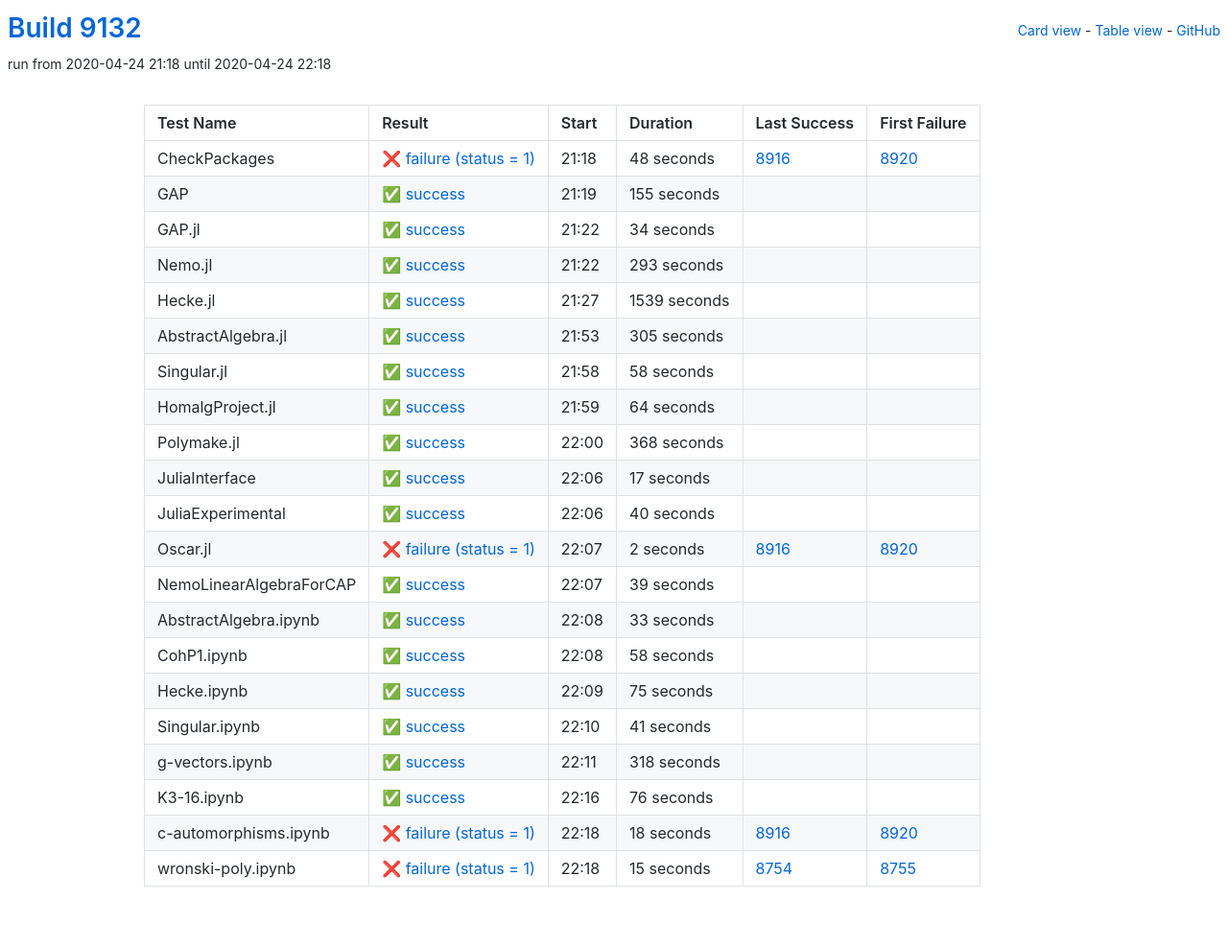
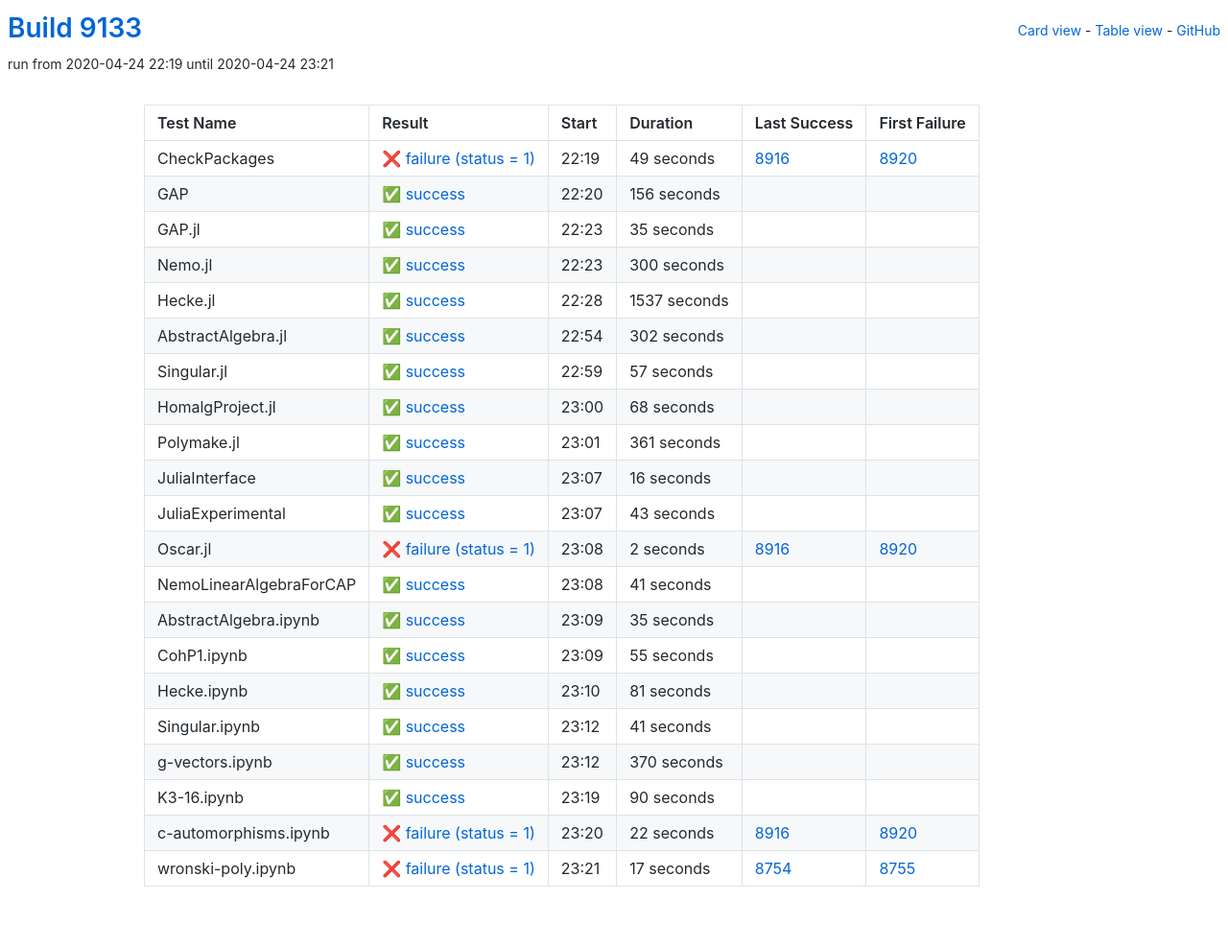
Before and after one commit to oscar-system/oscar-ci-status, a Jekyll site: the page built from table.html, in a window 1280 px wide. Shown: the whole page at 96% size. Built offline with Jekyll 4.4.1, drawn with Linux system fonts in a browser that asks for light colours.

Commit message:
Build 9133

```diff
--- a/_data/ci.yml
+++ b/_data/ci.yml
@@ -1,126 +1,126 @@
-build: 9132
-build_url: https://oscarci.mathematik.uni-kl.de/job/oscar/9132/
+build: 9133
+build_url: https://oscarci.mathematik.uni-kl.de/job/oscar/9133/
 job: oscar
 tests:
-- duration: 48
+- duration: 49
   exitcode: 1
   first_failure: 8920
   first_failure_url: https://oscarci.mathematik.uni-kl.de/job/oscar/8920/
   last_success: 8916
   last_success_url: https://oscarci.mathematik.uni-kl.de/job/oscar/8916/
-  log: https://oscarci.mathematik.uni-kl.de/job/oscar/9132/artifact/logs/build-9132/CheckPackages.log
+  log: https://oscarci.mathematik.uni-kl.de/job/oscar/9133/artifact/logs/build-9133/CheckPackages.log
   name: CheckPackages
-  start: 2020-04-24 21:18
+  start: 2020-04-24 22:19
   status: failure
   success: false
-- duration: 155
+- duration: 156
   exitcode: 0
   first_failure: false
   first_failure_url: null
   last_success: false
   last_success_url: null
-  log: https://oscarci.mathematik.uni-kl.de/job/oscar/9132/artifact/logs/build-9132/GAP.log
+  log: https://oscarci.mathematik.uni-kl.de/job/oscar/9133/artifact/logs/build-9133/GAP.log
   name: GAP
-  start: 2020-04-24 21:19
+  start: 2020-04-24 22:20
   status: success
   success: true
-- duration: 34
+- duration: 35
   exitcode: 0
   first_failure: false
   first_failure_url: null
   last_success: false
   last_success_url: null
-  log: https://oscarci.mathematik.uni-kl.de/job/oscar/9132/artifact/logs/build-9132/GAP.jl.log
+  log: https://oscarci.mathematik.uni-kl.de/job/oscar/9133/artifact/logs/build-9133/GAP.jl.log
   name: GAP.jl
-  start: 2020-04-24 21:22
+  start: 2020-04-24 22:23
   status: success
   success: true
-- duration: 293
+- duration: 300
   exitcode: 0
   first_failure: false
   first_failure_url: null
   last_success: false
   last_success_url: null
-  log: https://oscarci.mathematik.uni-kl.de/job/oscar/9132/artifact/logs/build-9132/Nemo.jl.log
+  log: https://oscarci.mathematik.uni-kl.de/job/oscar/9133/artifact/logs/build-9133/Nemo.jl.log
   name: Nemo.jl
-  start: 2020-04-24 21:22
+  start: 2020-04-24 22:23
   status: success
   success: true
-- duration: 1539
+- duration: 1537
   exitcode: 0
   first_failure: false
   first_failure_url: null
   last_success: false
   last_success_url: null
-  log: https://oscarci.mathematik.uni-kl.de/job/oscar/9132/artifact/logs/build-9132/Hecke.jl.log
+  log: https://oscarci.mathematik.uni-kl.de/job/oscar/9133/artifact/logs/build-9133/Hecke.jl.log
   name: Hecke.jl
-  start: 2020-04-24 21:27
+  start: 2020-04-24 22:28
   status: success
   success: true
-- duration: 305
+- duration: 302
   exitcode: 0
   first_failure: false
   first_failure_url: null
   last_success: false
   last_success_url: null
-  log: https://oscarci.mathematik.uni-kl.de/job/oscar/9132/artifact/logs/build-9132/AbstractAlgebra.jl.log
+  log: https://oscarci.mathematik.uni-kl.de/job/oscar/9133/artifact/logs/build-9133/AbstractAlgebra.jl.log
   name: AbstractAlgebra.jl
-  start: 2020-04-24 21:53
+  start: 2020-04-24 22:54
   status: success
   success: true
-- duration: 58
+- duration: 57
   exitcode: 0
   first_failure: false
   first_failure_url: null
   last_success: false
   last_success_url: null
-  log: https://oscarci.mathematik.uni-kl.de/job/oscar/9132/artifact/logs/build-9132/Singular.jl.log
+  log: https://oscarci.mathematik.uni-kl.de/job/oscar/9133/artifact/logs/build-9133/Singular.jl.log
   name: Singular.jl
-  start: 2020-04-24 21:58
+  start: 2020-04-24 22:59
   status: success
   success: true
-- duration: 64
+- duration: 68
   exitcode: 0
   first_failure: false
   first_failure_url: null
   last_success: false
   last_success_url: null
-  log: https://oscarci.mathematik.uni-kl.de/job/oscar/9132/artifact/logs/build-9132/HomalgProject.jl.log
+  log: https://oscarci.mathematik.uni-kl.de/job/oscar/9133/artifact/logs/build-9133/HomalgProject.jl.log
   name: HomalgProject.jl
-  start: 2020-04-24 21:59
+  start: 2020-04-24 23:00
   status: success
   success: true
-- duration: 368
+- duration: 361
   exitcode: 0
   first_failure: false
   first_failure_url: null
   last_success: false
   last_success_url: null
-  log: https://oscarci.mathematik.uni-kl.de/job/oscar/9132/artifact/logs/build-9132/Polymake.jl.log
+  log: https://oscarci.mathematik.uni-kl.de/job/oscar/9133/artifact/logs/build-9133/Polymake.jl.log
   name: Polymake.jl
-  start: 2020-04-24 22:00
+  start: 2020-04-24 23:01
   status: success
   success: true
-- duration: 17
+- duration: 16
   exitcode: 0
   first_failure: false
   first_failure_url: null
   last_success: false
   last_success_url: null
-  log: https://oscarci.mathematik.uni-kl.de/job/oscar/9132/artifact/logs/build-9132/JuliaInterface.log
+  log: https://oscarci.mathematik.uni-kl.de/job/oscar/9133/artifact/logs/build-9133/JuliaInterface.log
   name: JuliaInterface
-  start: 2020-04-24 22:06
+  start: 2020-04-24 23:07
   status: success
   success: true
-- duration: 40
+- duration: 43
   exitcode: 0
   first_failure: false
   first_failure_url: null
   last_success: false
   last_success_url: null
-  log: https://oscarci.mathematik.uni-kl.de/job/oscar/9132/artifact/logs/build-9132/JuliaExperimental.log
+  log: https://oscarci.mathematik.uni-kl.de/job/oscar/9133/artifact/logs/build-9133/JuliaExperimental.log
   name: JuliaExperimental
-  start: 2020-04-24 22:06
+  start: 2020-04-24 23:07
   status: success
   success: true
 - duration: 2
@@ -129,53 +129,53 @@ tests:
   first_failure_url: https://oscarci.mathematik.uni-kl.de/job/oscar/8920/
   last_success: 8916
   last_success_url: https://oscarci.mathematik.uni-kl.de/job/oscar/8916/
-  log: https://oscarci.mathematik.uni-kl.de/job/oscar/9132/artifact/logs/build-9132/Oscar.jl.log
+  log: https://oscarci.mathematik.uni-kl.de/job/oscar/9133/artifact/logs/build-9133/Oscar.jl.log
   name: Oscar.jl
-  start: 2020-04-24 22:07
+  start: 2020-04-24 23:08
   status: failure
   success: false
-- duration: 39
+- duration: 41
   exitcode: 0
   first_failure: false
   first_failure_url: null
   last_success: false
   last_success_url: null
-  log: https://oscarci.mathematik.uni-kl.de/job/oscar/9132/artifact/logs/build-9132/NemoLinearAlgebraForCAP.log
+  log: https://oscarci.mathematik.uni-kl.de/job/oscar/9133/artifact/logs/build-9133/NemoLinearAlgebraForCAP.log
   name: NemoLinearAlgebraForCAP
-  start: 2020-04-24 22:07
+  start: 2020-04-24 23:08
   status: success
   success: true
-- duration: 33
+- duration: 35
   exitcode: 0
   first_failure: false
   first_failure_url: null
   last_success: false
   last_success_url: null
-  log: https://oscarci.mathematik.uni-kl.de/job/oscar/9132/artifact/logs/build-9132/AbstractAlgebra.ipynb.log
+  log: https://oscarci.mathematik.uni-kl.de/job/oscar/9133/artifact/logs/build-9133/AbstractAlgebra.ipynb.log
   name: AbstractAlgebra.ipynb
-  start: 2020-04-24 22:08
+  start: 2020-04-24 23:09
   status: success
   success: true
-- duration: 58
+- duration: 55
   exitcode: 0
   first_failure: false
   first_failure_url: null
   last_success: false
   last_success_url: null
-  log: https://oscarci.mathematik.uni-kl.de/job/oscar/9132/artifact/logs/build-9132/CohP1.ipynb.log
+  log: https://oscarci.mathematik.uni-kl.de/job/oscar/9133/artifact/logs/build-9133/CohP1.ipynb.log
   name: CohP1.ipynb
-  start: 2020-04-24 22:08
+  start: 2020-04-24 23:09
   status: success
   success: true
-- duration: 75
+- duration: 81
   exitcode: 0
   first_failure: false
   first_failure_url: null
   last_success: false
   last_success_url: null
-  log: https://oscarci.mathematik.uni-kl.de/job/oscar/9132/artifact/logs/build-9132/Hecke.ipynb.log
+  log: https://oscarci.mathematik.uni-kl.de/job/oscar/9133/artifact/logs/build-9133/Hecke.ipynb.log
   name: Hecke.ipynb
-  start: 2020-04-24 22:09
+  start: 2020-04-24 23:10
   status: success
   success: true
 - duration: 41
@@ -184,52 +184,52 @@ tests:
   first_failure_url: null
   last_success: false
   last_success_url: null
-  log: https://oscarci.mathematik.uni-kl.de/job/oscar/9132/artifact/logs/build-9132/Singular.ipynb.log
+  log: https://oscarci.mathematik.uni-kl.de/job/oscar/9133/artifact/logs/build-9133/Singular.ipynb.log
   name: Singular.ipynb
-  start: 2020-04-24 22:10
+  start: 2020-04-24 23:12
   status: success
   success: true
-- duration: 318
+- duration: 370
   exitcode: 0
   first_failure: false
   first_failure_url: null
   last_success: false
   last_success_url: null
-  log: https://oscarci.mathematik.uni-kl.de/job/oscar/9132/artifact/logs/build-9132/g-vectors.ipynb.log
+  log: https://oscarci.mathematik.uni-kl.de/job/oscar/9133/artifact/logs/build-9133/g-vectors.ipynb.log
   name: g-vectors.ipynb
-  start: 2020-04-24 22:11
+  start: 2020-04-24 23:12
   status: success
   success: true
-- duration: 76
+- duration: 90
   exitcode: 0
   first_failure: false
   first_failure_url: null
   last_success: false
   last_success_url: null
-  log: https://oscarci.mathematik.uni-kl.de/job/oscar/9132/artifact/logs/build-9132/K3-16.ipynb.log
+  log: https://oscarci.mathematik.uni-kl.de/job/oscar/9133/artifact/logs/build-9133/K3-16.ipynb.log
   name: K3-16.ipynb
-  start: 2020-04-24 22:16
+  start: 2020-04-24 23:19
   status: success
   success: true
-- duration: 18
+- duration: 22
   exitcode: 1
   first_failure: 8920
   first_failure_url: https://oscarci.mathematik.uni-kl.de/job/oscar/8920/
   last_success: 8916
   last_success_url: https://oscarci.mathematik.uni-kl.de/job/oscar/8916/
-  log: https://oscarci.mathematik.uni-kl.de/job/oscar/9132/artifact/logs/build-9132/c-automorphisms.ipynb.log
+  log: https://oscarci.mathematik.uni-kl.de/job/oscar/9133/artifact/logs/build-9133/c-automorphisms.ipynb.log
   name: c-automorphisms.ipynb
-  start: 2020-04-24 22:18
+  start: 2020-04-24 23:20
   status: failure
   success: false
-- duration: 15
+- duration: 17
   exitcode: 1
   first_failure: 8755
   first_failure_url: https://oscarci.mathematik.uni-kl.de/job/oscar/8755/
   last_success: 8754
   last_success_url: https://oscarci.mathematik.uni-kl.de/job/oscar/8754/
-  log: https://oscarci.mathematik.uni-kl.de/job/oscar/9132/artifact/logs/build-9132/wronski-poly.ipynb.log
+  log: https://oscarci.mathematik.uni-kl.de/job/oscar/9133/artifact/logs/build-9133/wronski-poly.ipynb.log
   name: wronski-poly.ipynb
-  start: 2020-04-24 22:18
+  start: 2020-04-24 23:21
   status: failure
   success: false
```
Also changed, not shown: README.md.
